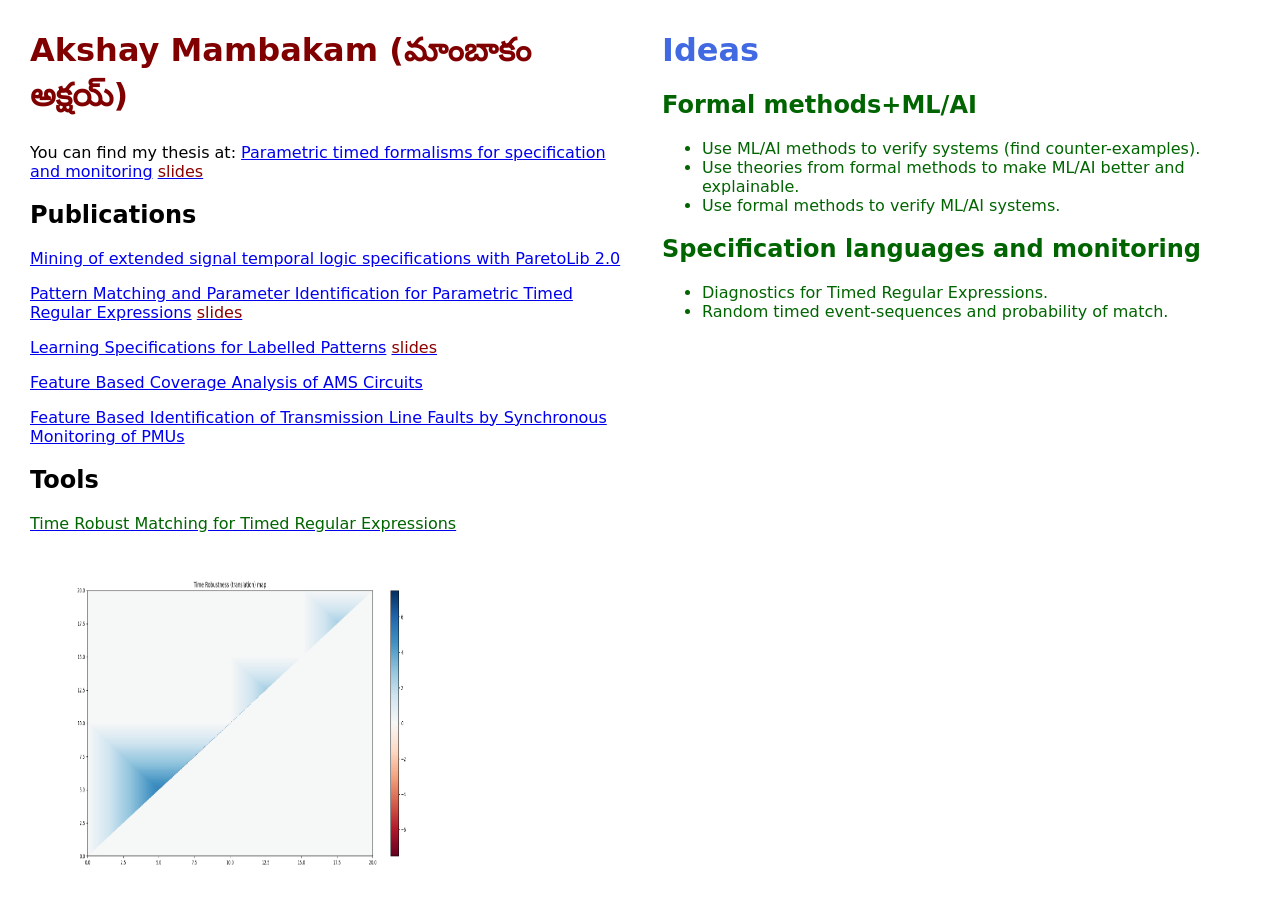
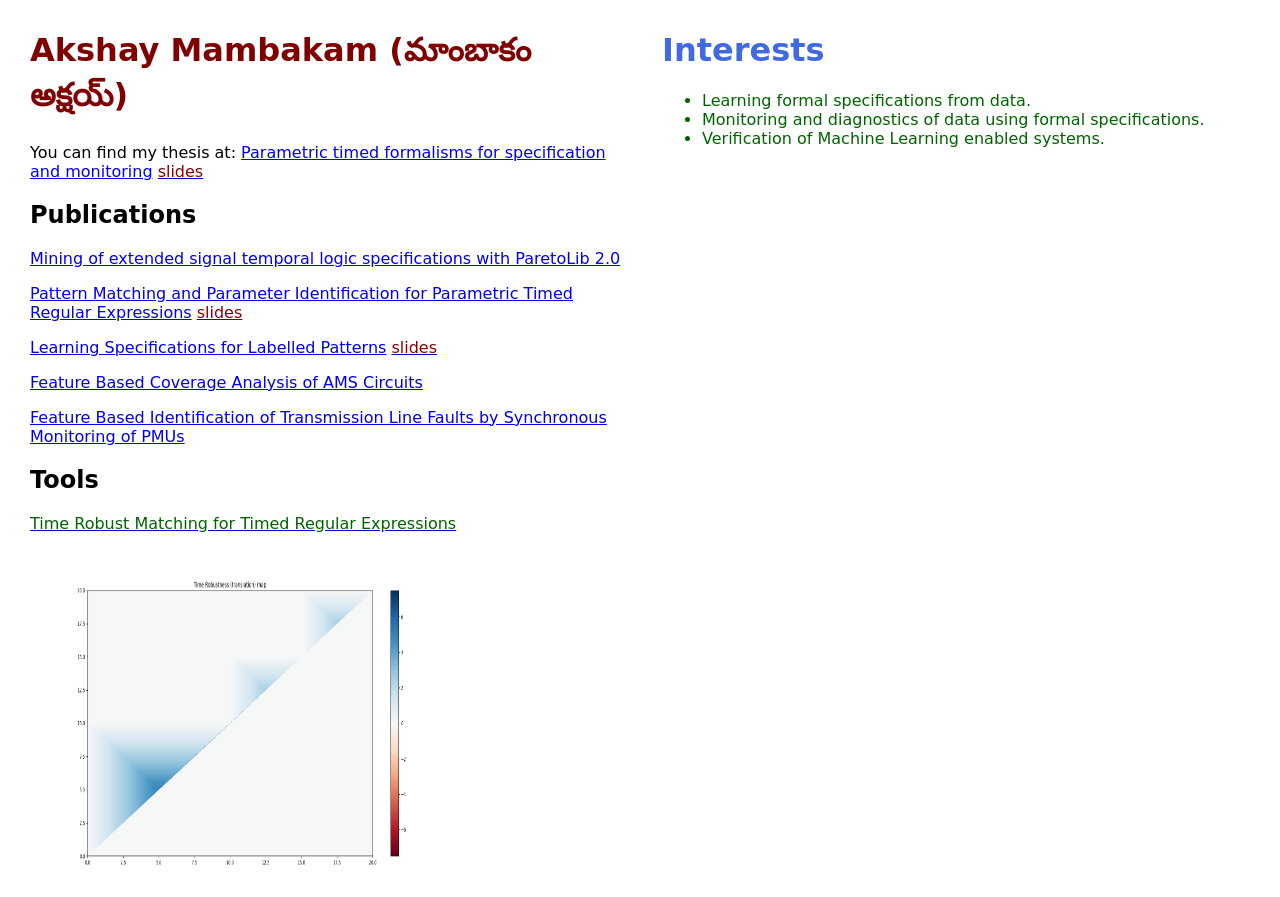
Before and after one commit to akshaymambakam/akshaymambakam.github.io, a plain HTML site: page index.html in a window 1280 px wide. Shown: the top 897 px of the page. Drawn offline with Linux system fonts and the light colour scheme.

Commit message:
[Interests] Simplified and added interests.

```diff
--- a/index.html
+++ b/index.html
@@ -76,6 +76,7 @@ Parametric Timed Regular Expressions</a>
 </div>
   </div>
 
+  <!--
   <div class="flex-child green">
     <h1 class="sectionedit1" id="ideas_akshay"><span style="color:royalblue">Ideas</span></h1>
     <span style="color:darkgreen">
@@ -92,6 +93,18 @@ Parametric Timed Regular Expressions</a>
         </ul>
     </span>
   </div>
+  -->
+  <div class="flex-child green">
+    <h1 class="sectionedit1" id="ideas_akshay"><span style="color:royalblue">Interests</span></h1>
+    <span style="color:darkgreen">
+       <ul>
+        <li>Learning formal specifications from data.</li>
+        <li>Monitoring and diagnostics of data using formal specifications.</li>
+        <li>Verification of Machine Learning enabled systems.</li>
+       </ul>
+    </span>
+  </div>
+
 
 </div>
 
```
